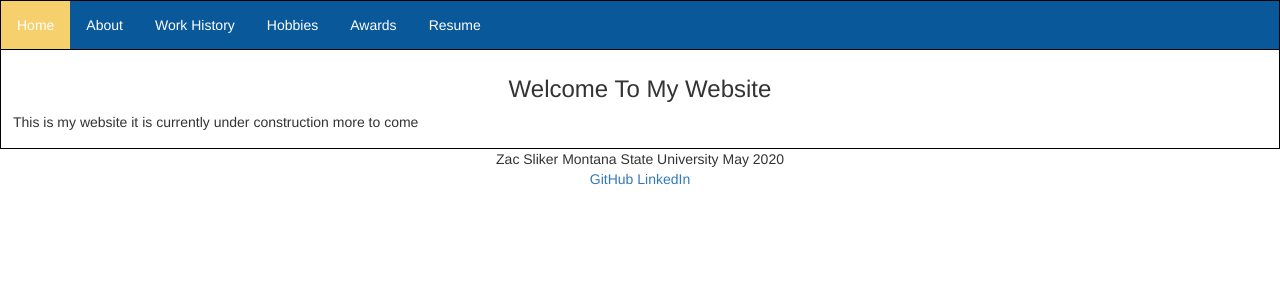
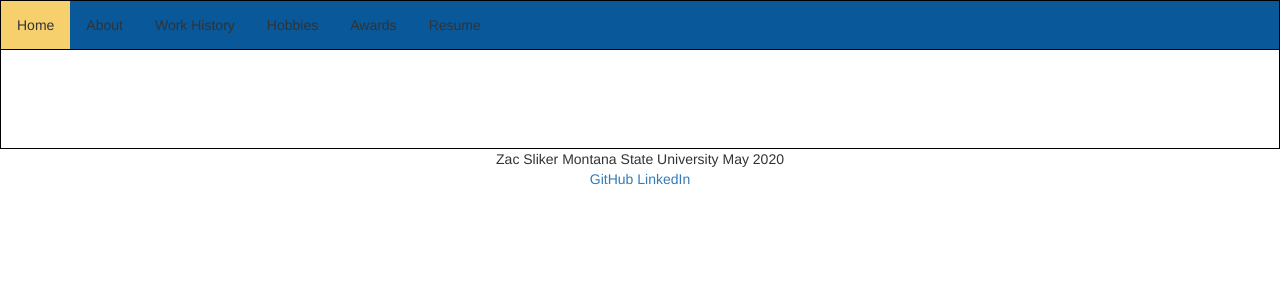
Before and after one commit to Trotsky88/Trotsky88.github.io, a PHP site: page / in a window 1280 px wide. Shown: the top 300 px of the page. Run offline with PHP 8.4, Linux system fonts and the light colour scheme.

Commit message:
Update styles.css

```diff
--- a/CSS/styles.css
+++ b/CSS/styles.css
@@ -40,7 +40,6 @@ header {
   overflow: hidden;
   border: 1px solid #000000;
   background-color: rgb(9, 88, 154);
-  color: white;
 }
 
 /* Style the buttons that are used to open the tab content */
@@ -70,4 +69,5 @@ header {
   padding: 6px 12px;
   border: 1px solid #000000;
   border-top: none;
+  color: white;
 }
```
